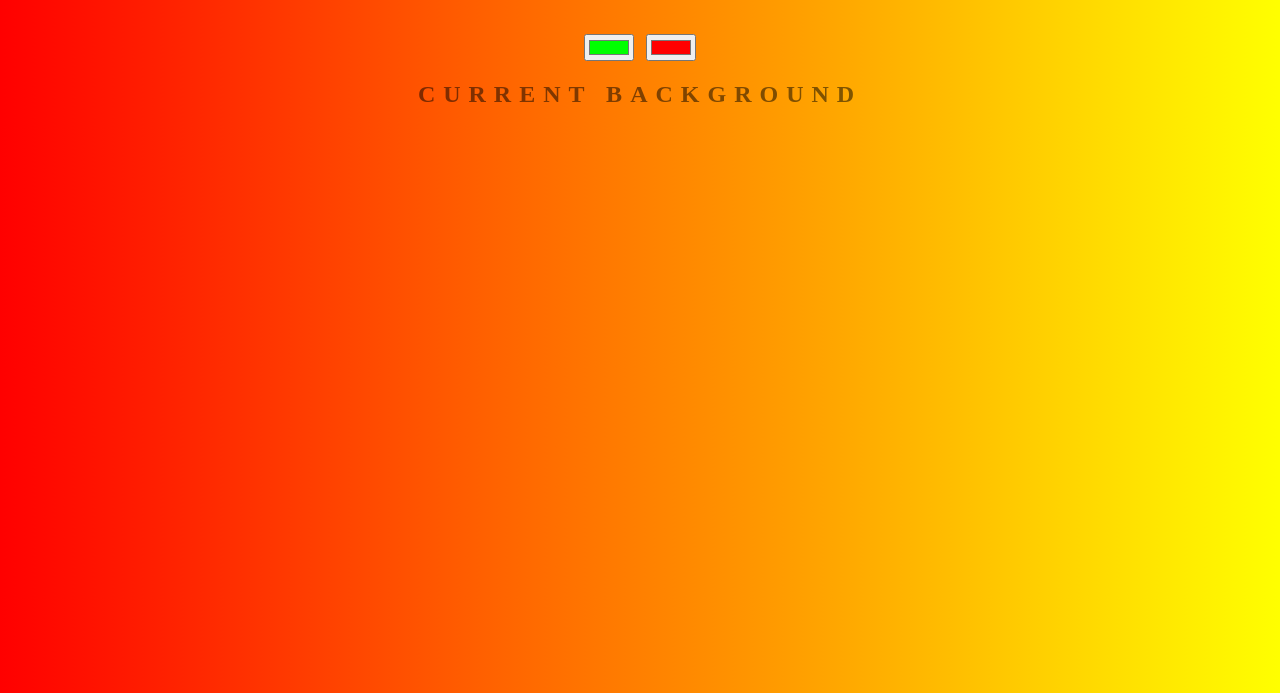
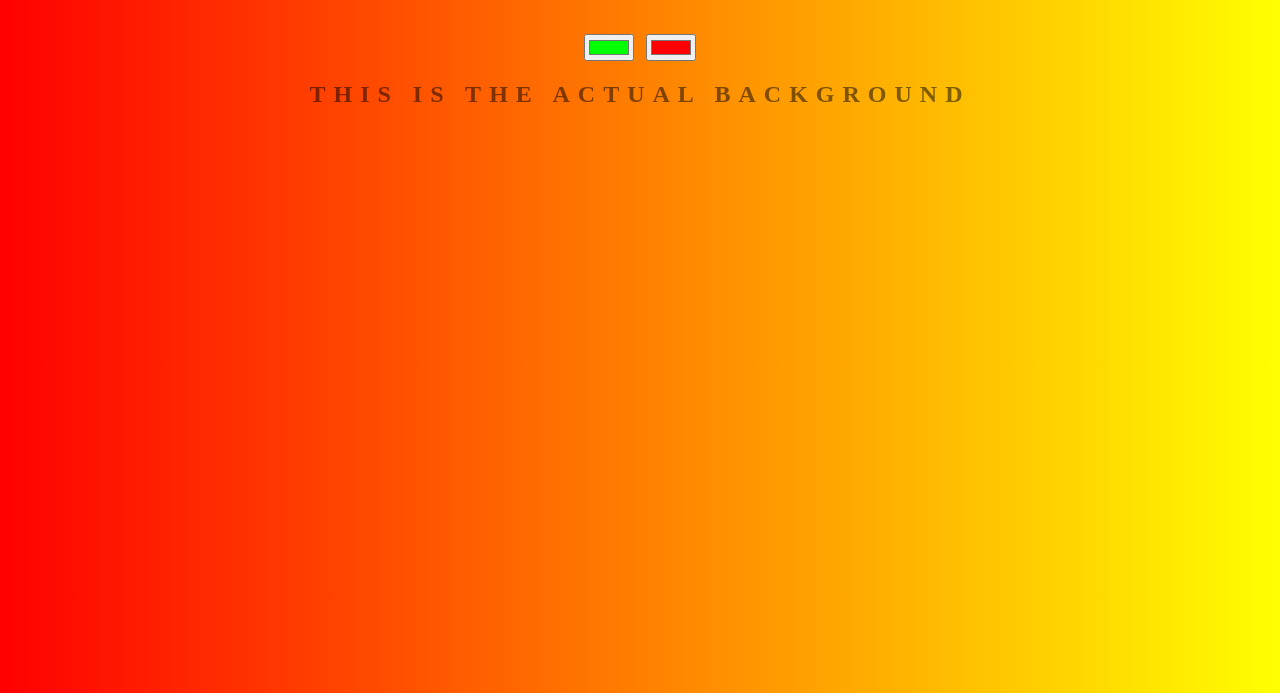
Before and after one commit to riodesierto/background-generator, a plain HTML site: page index.html in a window 1280 px wide. Shown: the part 107-800 px from the top of the page. Drawn offline with Linux system fonts and the light colour scheme.

Commit message:
Changing Text

```diff
--- a/index.html
+++ b/index.html
@@ -10,7 +10,7 @@
 	<h1>Background generator</h1>
 	<input class="color1" type="color" name="color1" value="#00ff00">
 	<input class="color2" type="color" name="color2" value="#ff0000">
-	<h2>Current Background</h2>
+	<h2>This is the actual background</h2>
 	<h3></h3>
 	<script type="text/javascript" src="script.js"></script>
 </body>
```
